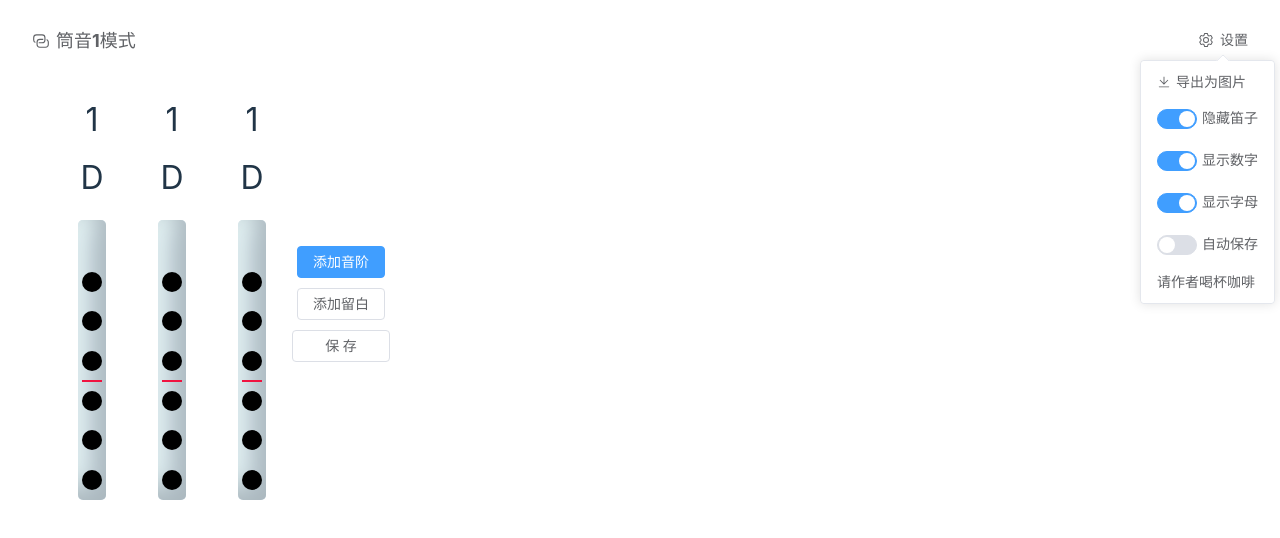
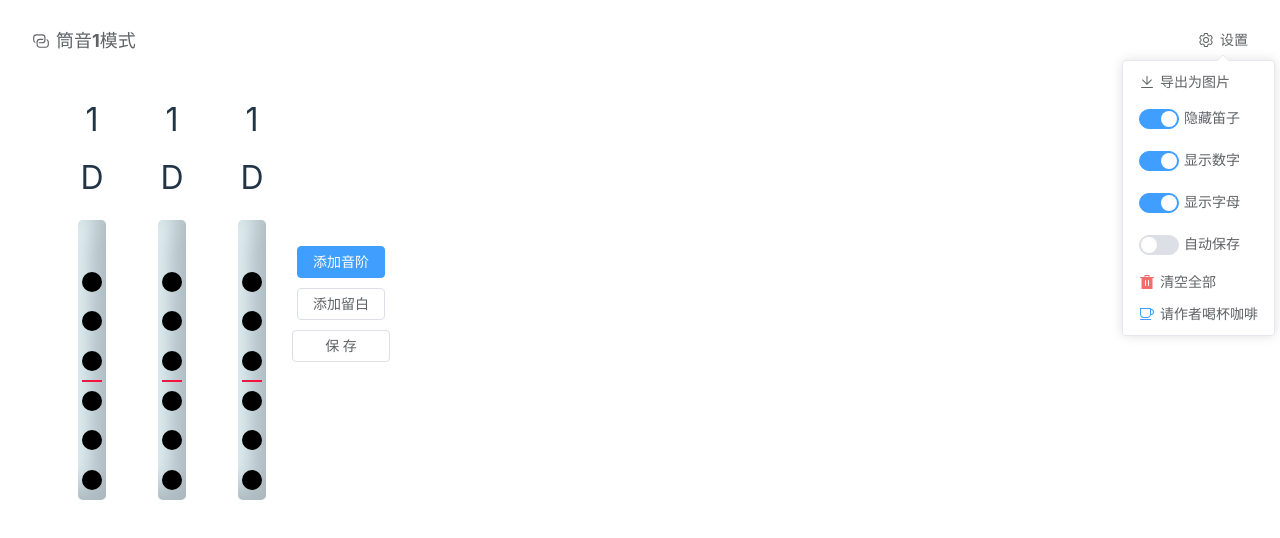
Before and after one commit to A-passing-of-MOHS/Tin-Whistle-Numbered-Musical-Notation-Generator, a Vue app: page / in a window 1280 px wide. Both pictures are taken after a click on the button "设置". Shown: the top 538 px of the page. Built offline with nearby package versions, Linux system fonts and the light colour scheme.

Commit message:
打包成静态网页，数字输入直接录入

```diff
--- a/components.d.ts
+++ b/components.d.ts
@@ -16,7 +16,6 @@ declare module 'vue' {
     ElDropdownItem: typeof import('element-plus/es')['ElDropdownItem']
     ElDropdownMenu: typeof import('element-plus/es')['ElDropdownMenu']
     ElIcon: typeof import('element-plus/es')['ElIcon']
-    ElImage: typeof import('element-plus/es')['ElImage']
     ElOption: typeof import('element-plus/es')['ElOption']
     ElPopover: typeof import('element-plus/es')['ElPopover']
     ElRow: typeof import('element-plus/es')['ElRow']
--- a/package.json
+++ b/package.json
@@ -4,7 +4,7 @@
   "author": "LeaveEarly",
   "description": "tin-whistle-numbered-musical-notation-generator",
   "private": true,
-  "version": "1.1.1",
+  "version": "1.2.2",
   "type": "module",
   "scripts": {
     "dev": "vite",
@@ -34,6 +34,7 @@
     "@electron-forge/plugin-auto-unpack-natives": "^7.4.0",
     "@electron-forge/plugin-fuses": "^7.4.0",
     "@electron/fuses": "^1.8.0",
+    "@vitejs/plugin-legacy": "^5.4.1",
     "@vitejs/plugin-vue": "^5.0.4",
     "babel-eslint": "^10.1.0",
     "electron": "^30.0.6",
--- a/src/views/Index.vue
+++ b/src/views/Index.vue
@@ -28,9 +28,7 @@
           </template>
         </el-dropdown>
       </div>
-      <!--    <div style="width: 100%">-->
-      <!--      <el-slider v-model="value"  @change="sliderChange" />-->
-      <!--    </div>-->
+
       <div class="setupIcon">
         <el-dropdown trigger="click" >
       <span class="el-dropdown-link" style="display: flex;align-items: center">
@@ -40,7 +38,7 @@
           <template #dropdown>
             <el-dropdown-menu>
               <el-dropdown-item @click="toCanvas">
-                <el-icon><Download /></el-icon>
+                <el-icon size="16"><Download /></el-icon>
                 导出为图片
               </el-dropdown-item>
               <el-dropdown-item>
@@ -72,9 +70,13 @@
                 </div>
               </el-dropdown-item>
 
-
+              <el-dropdown-item @click="clearAll">
+                <el-icon size="16" color="#F56C6C"><DeleteFilled /></el-icon>
+                清空全部
+              </el-dropdown-item>
 
               <el-dropdown-item @click="coffeeOpen">
+                <el-icon size="16" color="#409EFF"><CoffeeCup /></el-icon>
                 请作者喝杯咖啡
               </el-dropdown-item>
 
@@ -180,15 +182,36 @@ export default defineComponent({
       coffeeRef.value.open()
     }
     const handleKeyDown = (event) => {
-
-      if (event.code === 'Enter') {
-        // 处理回车键按下事件
-        add('scale')
-      }
+      // if (event.code === 'Enter') {
+      //   // 处理回车键按下事件
+      //   add('scale')
+      // }
       if (event.code === 'Space') {
         // 处理空格按下事件
         add('space')
       }
+      if (event.key === "1") {
+        add('scale',1)
+      }
+      if (event.key === "2") {
+        add('scale',2)
+      }
+      if (event.key === "3") {
+        add('scale',3)
+      }
+      if (event.key === "4") {
+        add('scale',4)
+      }
+      if (event.key === "5") {
+        add('scale',5)
+      }
+      if (event.key === "6") {
+        add('scale',6)
+      }
+      if (event.key === "7") {
+        add('scale',7)
+      }
+
     }
    const fluteList =ref([])
     onMounted( async () => {
@@ -236,9 +259,9 @@ export default defineComponent({
           save()
         },30000)
     }
-   const add =(type :string)=>{
+   const add =(type :string,value?:number)=>{
      let obj :any ={
-       value:1,
+       value:value,
        vocalPart:1
      }
      if(type=="scale"){
@@ -294,11 +317,7 @@ export default defineComponent({
 
 
 
-    const sliderChange = (val)=>{
-      // 发送消息到主进程
-    window.electronAPI.setSlider(val)
 
-    }
 
     const isAutoSave=ref()
     const isAutoSaveChange = () => {
@@ -311,11 +330,26 @@ export default defineComponent({
 
     }
 
+    const clearAll=async () => {
+      let res = await ElMessageBox.confirm("确定要清空当前谱子吗", '提示', {
+        confirmButtonText: '确认',
+        cancelButtonText: '取消',
 
-    const currentMode = ref(  {label:'筒音1模式',value:0,tooltip:''});
+      })
+
+      if (res === 'confirm') {
+        fluteList.value = []
+        setCache("index_musicName",JSON.stringify(fluteList.value))
+        ElMessage.success({
+          message: '清空成功',
+          type: 'success'
+        });
+      }
+      }
+      const currentMode = ref({label: '筒音1模式', value: 0, tooltip: ''});
       const changeMode = async (mode) => {
         let str = `确定要切换为${mode.label}吗？`
-      try{
+        try {
 
           let res = await ElMessageBox.confirm(str, '提示', {
             confirmButtonText: '确认',
@@ -325,19 +359,19 @@ export default defineComponent({
 
           if (res === 'confirm') {
             currentMode.value = mode
-          setCache("currentMode",JSON.stringify(mode))
-          if(mode.value === 2){
+            setCache("currentMode", JSON.stringify(mode))
+            if (mode.value === 2) {
               fluteList.value = []
             }
           }
 
-        }catch (e) {
+        } catch (e) {
 
         }
 
 
       };
-    return{
+      return {
         currentMode,
         changeMode,
         value,
@@ -345,14 +379,14 @@ export default defineComponent({
         isShowFlute,
         isShowNumber,
         isShowLetter,
-      isAutoSave ,
+        isAutoSave,
         ModeList,
         coffeeOpen,
+        clearAll,
         coffeeRef,
         toCanvas,
         isAutoSaveChange,
         add,
-      sliderChange,
         deleteItem,
         addItem,
         scaleChange,
```
Also changed, not shown: vite.config.mts, 2 other files (tests, documents, lock files or other folders). Lines whose indentation alone changed are shown as unchanged.
